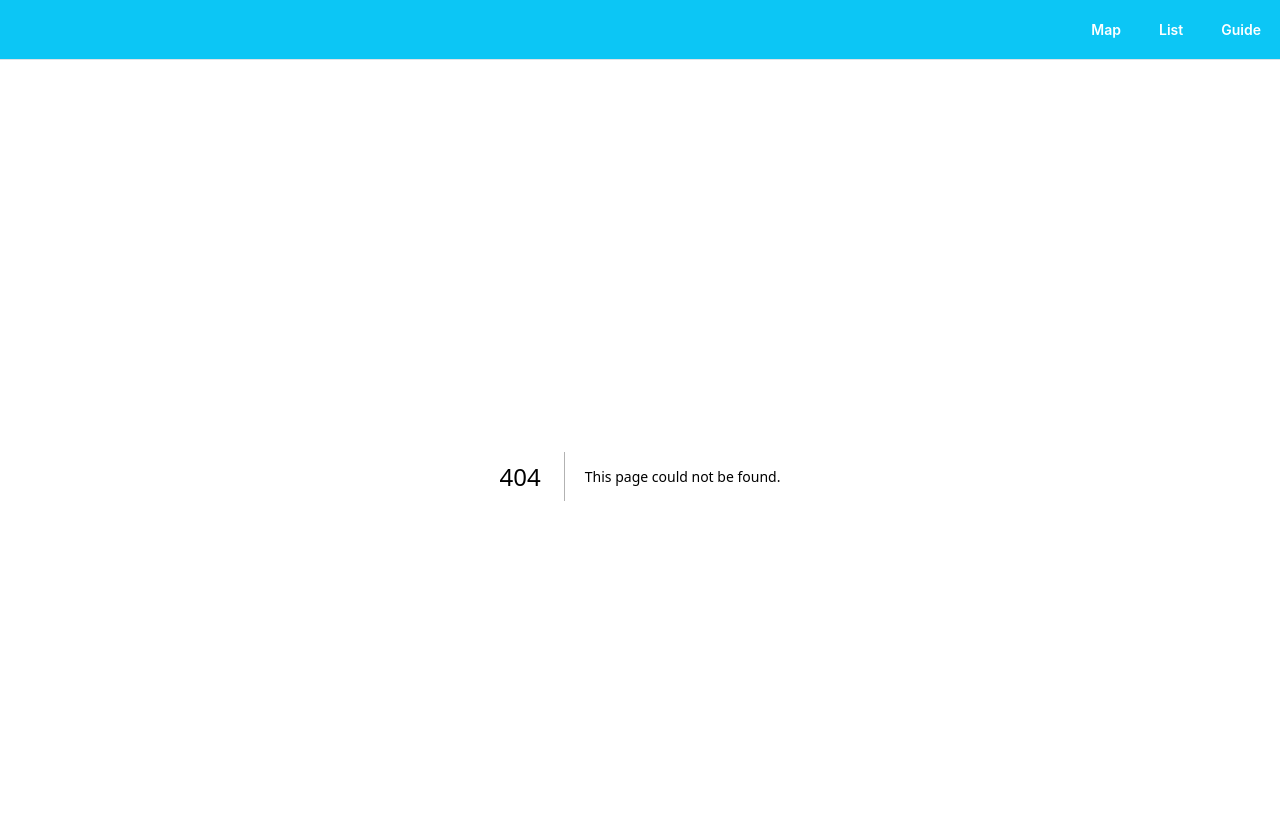
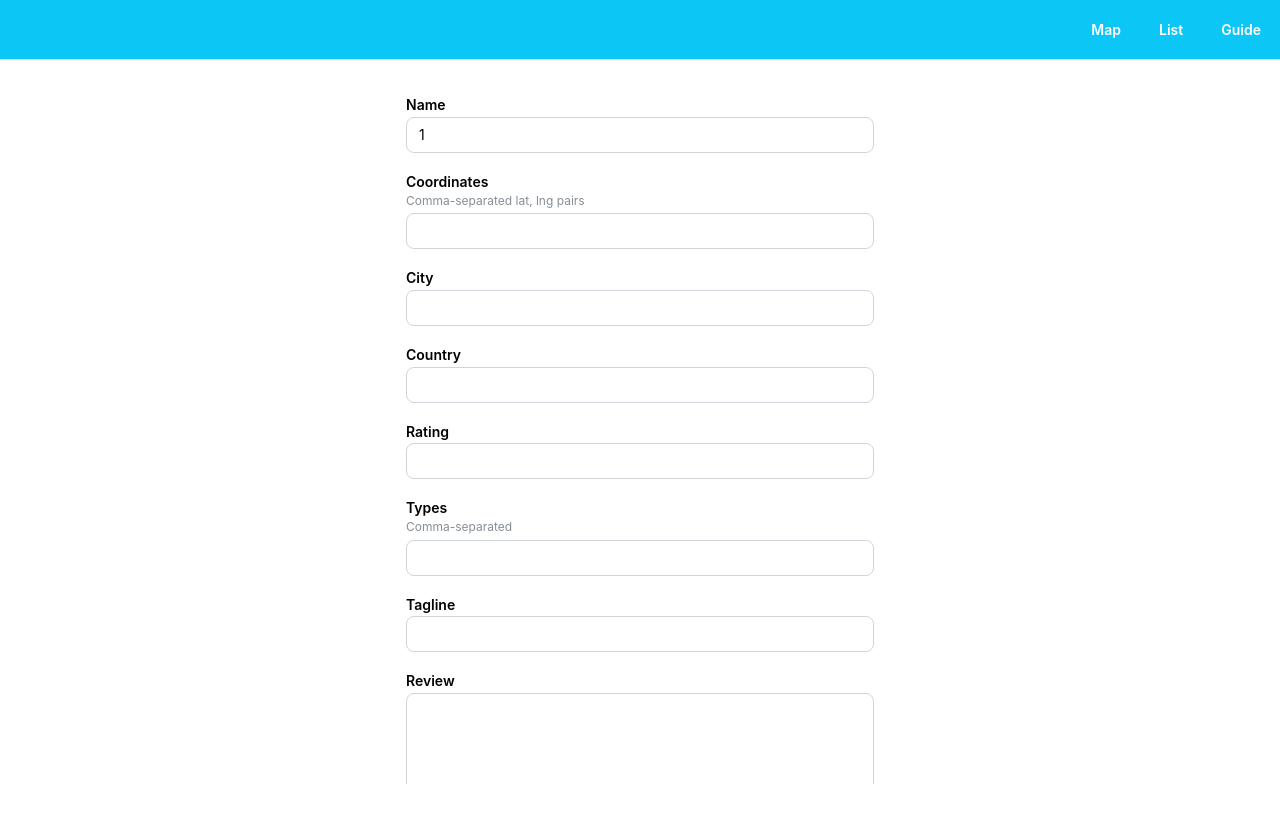
Before and after one commit to dbian17/deats, a Next.js app: page /review/1 in a window 1280 px wide. Before the commit this address had no page. Shown: the top 822 px of the page. After the commit the page ends 800 px from the top, so only its background shows below. Built offline with nearby package versions, Linux system fonts and the light colour scheme; no server answers.

Commit message:
Wire up reviews form

```diff
--- a/app/_client/flask-client.tsx
+++ b/app/_client/flask-client.tsx
@@ -28,3 +28,23 @@ export async function get_place_data(place_name: string) {
     return null;
   }
 }
+
+export async function add_place(
+  place_data: Record<string, unknown>,
+  place_review: Record<string, unknown>,
+) {
+  try {
+    const res = await fetch(
+      "" + base_url + process.env.NEXT_PUBLIC_BACKEND_URL + "/place/",
+      {
+        method: "POST",
+        headers: { "Content-Type": "application/json" },
+        body: JSON.stringify({ place_data, place_review }),
+      },
+    );
+    return res.ok;
+  } catch (e) {
+    console.log(e);
+    return false;
+  }
+}
--- /dev/null
+++ b/app/_components/review-form/ReviewForm.tsx
@@ -0,0 +1,122 @@
+"use client";
+
+import { useState } from "react";
+import {
+  Button,
+  Group,
+  Stack,
+  Text,
+  Textarea,
+  TextInput,
+} from "@mantine/core";
+import { useForm } from "@mantine/form";
+import { add_place } from "../../_client/flask-client";
+import { INSET_PAGE_HEIGHT } from "../../app-context";
+import type { Place } from "../../_model/place";
+
+type ReviewFormValues = {
+  name: string;
+  coordinates: string;
+  city: string;
+  country: string;
+  rating: string;
+  types: string;
+  tagline: string;
+  review: string;
+};
+
+function placeToFormValues(place?: Partial<Place>): ReviewFormValues {
+  return {
+    name: place?.name ?? "",
+    coordinates: place?.coordinates?.join(", ") ?? "",
+    city: place?.city ?? "",
+    country: place?.country ?? "",
+    rating: place?.rating != null ? String(place.rating) : "",
+    types: place?.types?.join(", ") ?? "",
+    tagline: place?.tagline ?? "",
+    review: place?.review ?? "",
+  };
+}
+
+function splitList(value: string) {
+  return value
+    .split(",")
+    .map((item) => item.trim())
+    .filter(Boolean);
+}
+
+export default function ReviewForm({
+  initialPlace,
+}: {
+  initialPlace?: Partial<Place>;
+}) {
+  const [status, setStatus] = useState<"idle" | "success" | "error">("idle");
+
+  const form = useForm<ReviewFormValues>({
+    initialValues: placeToFormValues(initialPlace),
+  });
+
+  async function handleSubmit(values: ReviewFormValues) {
+    const place_data: Record<string, unknown> = {};
+    if (values.name) place_data.name = values.name;
+    if (values.city) place_data.city = values.city;
+    if (values.country) place_data.country = values.country;
+    if (values.tagline) place_data.tagline = values.tagline;
+    if (values.rating) place_data.rating = values.rating;
+    if (values.types) place_data.types = splitList(values.types);
+    if (values.coordinates) place_data.coordinates = splitList(values.coordinates);
+
+    const place_review: Record<string, unknown> = {};
+    if (values.name) place_review.name = values.name;
+    if (values.review) place_review.review = values.review;
+
+    const ok = await add_place(place_data, place_review);
+    if (ok) {
+      setStatus("success");
+      form.reset();
+    } else {
+      setStatus("error");
+    }
+  }
+
+  return (
+    <form
+      onSubmit={form.onSubmit(handleSubmit)}
+      style={{
+        height: INSET_PAGE_HEIGHT,
+        overflowY: "auto",
+      }}
+    >
+      <Stack maw={500} mx="auto" p="md">
+        <TextInput label="Name" {...form.getInputProps("name")} />
+        <TextInput
+          label="Coordinates"
+          description="Comma-separated lat, lng pairs"
+          {...form.getInputProps("coordinates")}
+        />
+        <TextInput label="City" {...form.getInputProps("city")} />
+        <TextInput label="Country" {...form.getInputProps("country")} />
+        <TextInput label="Rating" {...form.getInputProps("rating")} />
+        <TextInput
+          label="Types"
+          description="Comma-separated"
+          {...form.getInputProps("types")}
+        />
+        <TextInput label="Tagline" {...form.getInputProps("tagline")} />
+        <Textarea
+          label="Review"
+          rows={10}
+          styles={{ input: { resize: "vertical" } }}
+          {...form.getInputProps("review")}
+        />
+
+        {status === "success" && <Text c="green">Review post succeeded</Text>}
+        {status === "error" && <Text c="red">Review post failed</Text>}
+
+        <Group justify="flex-end">
+          <Button type="submit">Submit Review</Button>
+        </Group>
+      </Stack>
+    </form>
+  );
+}
--- /dev/null
+++ b/app/review/[place_name]/page.tsx
@@ -0,0 +1,15 @@
+import { get_place_data } from "../../_client/flask-client";
+import ReviewForm from "../../_components/review-form/ReviewForm";
+
+export const dynamic = "force-dynamic";
+
+export default async function EditReviewPage({
+  params,
+}: {
+  params: Promise<{ place_name: string }>;
+}) {
+  const { place_name } = await params;
+  const place = await get_place_data(place_name);
+
+  return <ReviewForm initialPlace={place ?? { name: place_name }} />;
+}
--- /dev/null
+++ b/app/review/page.tsx
@@ -0,0 +1,5 @@
+import ReviewForm from "../_components/review-form/ReviewForm";
+
+export default function ReviewPage() {
+  return <ReviewForm />;
+}
--- a/package.json
+++ b/package.json
@@ -11,6 +11,7 @@
   },
   "dependencies": {
     "@mantine/core": "^9.0.2",
+    "@mantine/form": "^9.6.0",
     "@mantine/hooks": "^9.0.2",
     "@phosphor-icons/react": "^2.1.10",
     "@types/node": "20.1.4",
```
Also changed, not shown: 2 other files (tests, documents, lock files or other folders).
